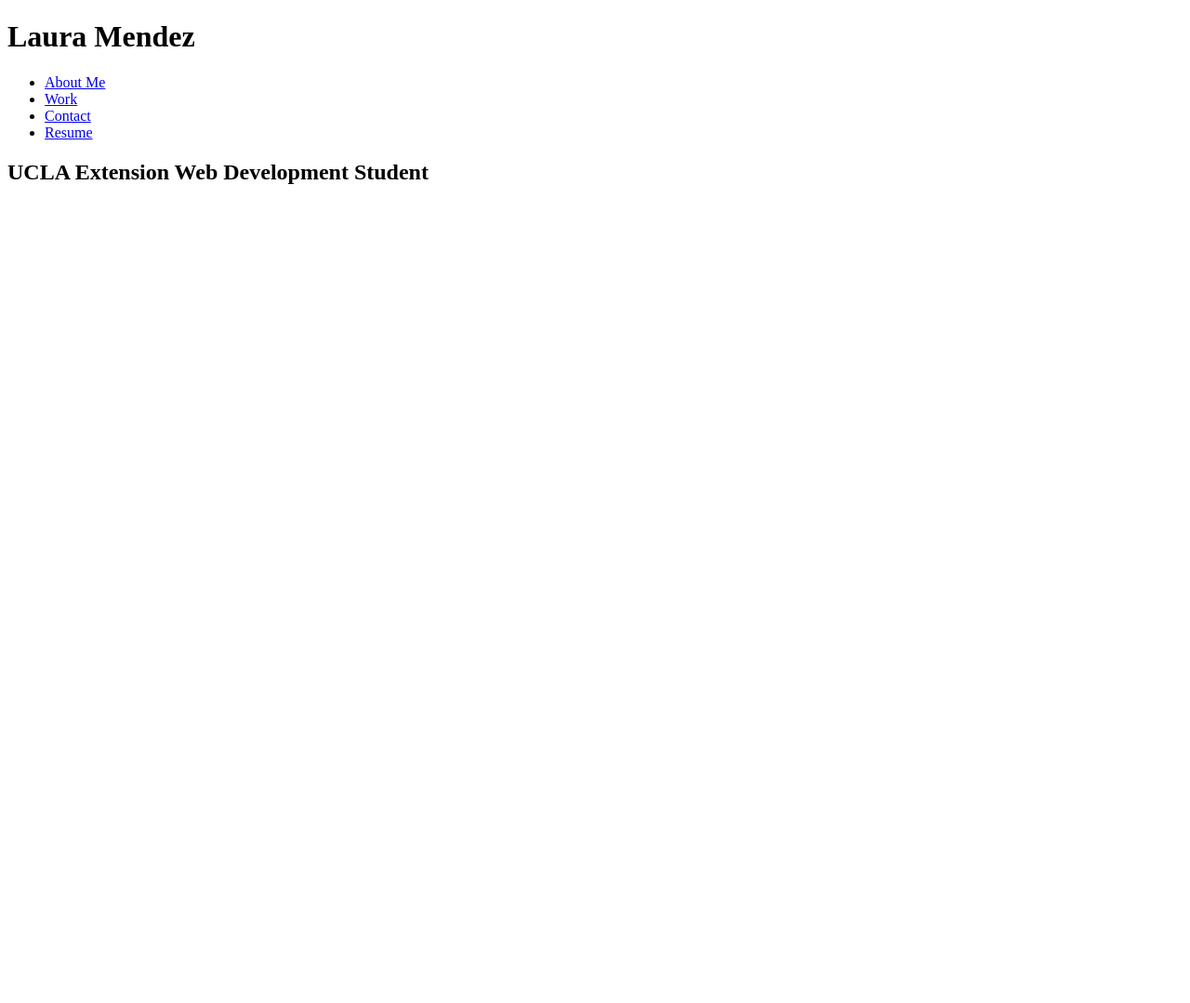
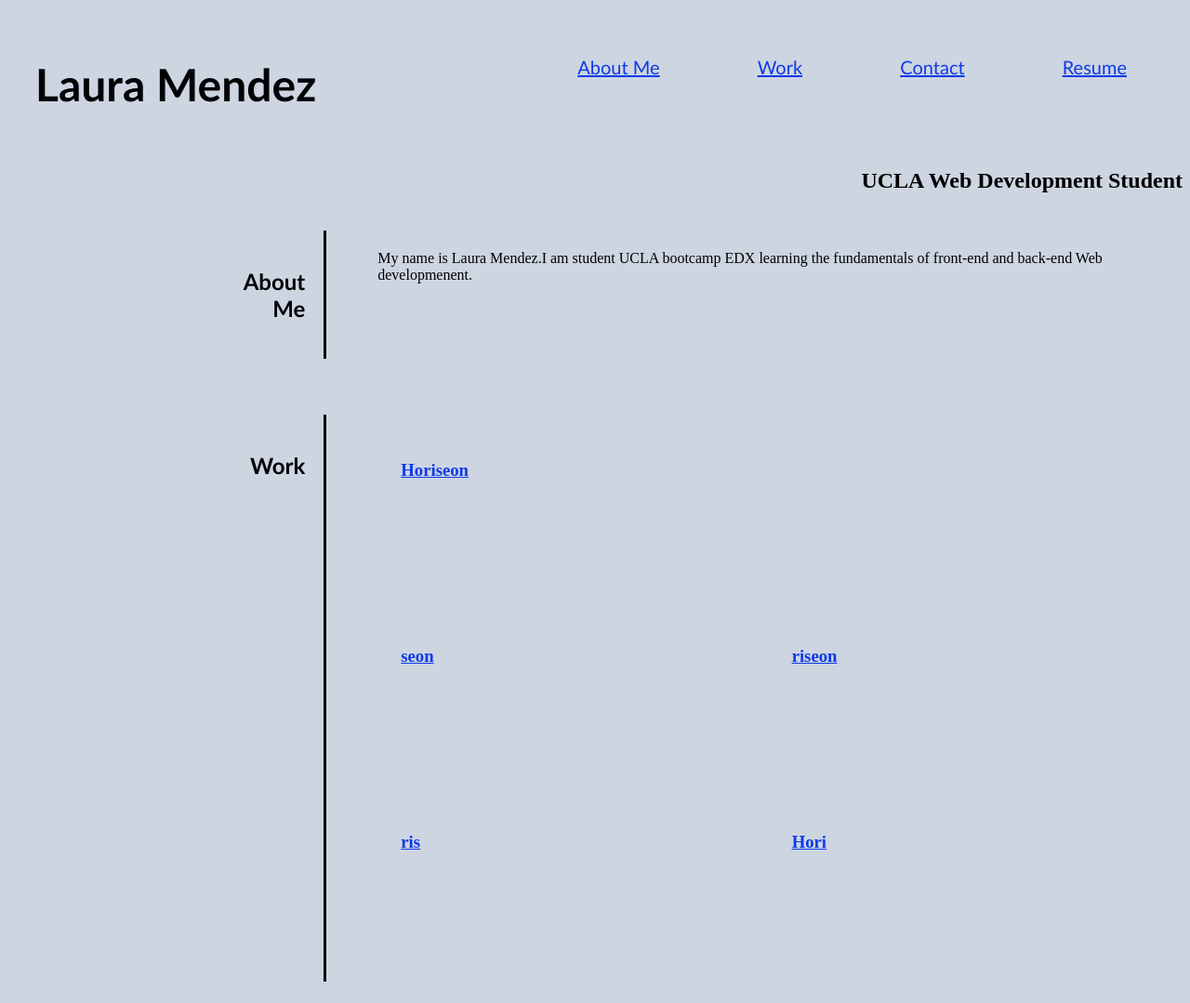
Before and after one commit to lim204/portfolio, a plain HTML site: page index.html in a window 1280 px wide. Shown: the top 1079 px of the page at 93% size. Before the commit the page ends 800 px from the top, so only its background shows below. Drawn offline with Linux system fonts and the light colour scheme.

Commit message:
worked on html&css,organized elements best way possible

```diff
--- a/assets/css/style.css
+++ b/assets/css/style.css
@@ -0,0 +1,70 @@
+
+body {
+    background-color:#cdd5e1
+}
+header {
+    display:block;
+    margin: 20px;
+}
+ header{
+    padding: 10px;
+    font-family: 'Trebuchet MS', 'Lucida Sans Unicode', 'Lucida Grande', 'Lucida Sans', Arial, sans-serif;
+    color: #000204;
+ }
+  header h1{
+    display: inline-block;
+    font-size: 48px;
+  }
+  header nav {
+    padding-top: 10px;
+    margin-right: 30px;
+    float: right;
+    font-family: 'Gill Sans', 'Gill Sans MT', Calibri, 'Trebuchet MS', sans-serif;
+    font-size: 20px;
+}
+header nav ul {
+    list-style-type: none;
+}
+header nav ul li {
+    display: inline-block;
+    margin-left: 100px;
+    text-align: left;
+}
+a {
+    color: #0e3ae8;
+}
+section {
+    display:flex;
+    margin: 20px 0;
+}
+section header {
+    flex-basis: 25%;
+    border-right: solid black 3px;
+    margin-right:30px;
+    padding:20px
+
+}
+h2{
+    text-align: right;
+}
+
+section div {
+    flex-basis: 75%;
+    padding: 25px;
+}
+#projects{
+    display: flex;
+    flex-wrap: wrap;
+
+
+}
+#projects a {
+    flex-basis: 50%;
+    height: 200px;
+}
+#projects a:first-child{
+    flex-basis: 100%;
+    height: 200px;
+
+
+}
--- a/index.html
+++ b/index.html
@@ -7,20 +7,69 @@
     <link rel="stylesheet" href="./assets/css/style.css"/>
     <title>Web Developement Professional Portfolio</title>
 </head>
+
 <body>
     <header>
         <h1>Laura Mendez</h1>
         <nav>
             <ul>
-                <li><a href="#about-me">About Me</a></li>
-                <li><a href="#work">Work</a></li>
-                <li><a href="#contact">Contact</a></li>
-                <li><a href="#resume">Resume</a></li>
+               <li><a href="#about-me">About Me</a></li>
+               <li><a href="#work">Work</a></li>
+               <li><a href="#contact">Contact</a></li>
+               <li><a href="#resume">Resume</a></li>
             </ul>
         </nav>
     </header>
-    <section class="hero">
-        <h2>UCLA Extension Web Development Student</h2>  </h2>
-    </section>
+
+    <div class="hero"><h2>UCLA Web Development Student</h2></div>
+
+    <main>
+        <section>
+            <header>
+                <h2>About<br>Me</h2>
+            </header>
+            <div class="section-content">
+                <p> My name is Laura Mendez.I am student UCLA bootcamp EDX learning the fundamentals
+                of front-end and back-end Web developmenent.
+                </p>
+            </div>
+
+
+        </section>
+        <section>
+            <header>
+                <h2>Work</h2>
+            </header>
+            <div id="projects">
+                <a id=Horiseon href="#horiseon">
+                    <div><h3>Horiseon</h3></div>
+                </a>
+                <a id="led" href="#">
+                    <div><h3>seon</h3></div>
+                </a>
+                <a id="calculator" href="#">
+                    <div><h3>riseon</h3></div>
+                </a>
+                <a id="pastel" href="#">
+                    <div><h3>ris</h3></div>
+                </a>
+                <a id="run-buddy" href="#">
+                    <div><h3>Hori</h3></div>
+                </a>
+
+            </div>
+        </section>
+
+        <section>
+            <header>
+                <h2>Contact<br>Me</h2>
+            </header>
+                <div class="section-content"><p>contact info coming soon</p></div>
+        </section>
+
+    </main>
+
+
+
 </body>
 </html>
```
